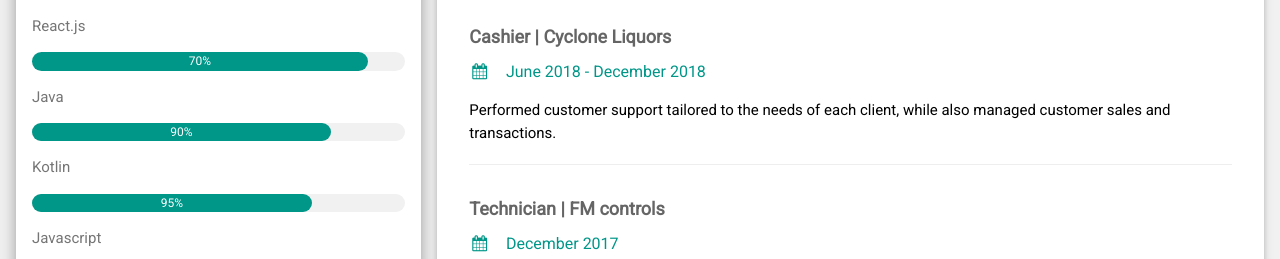
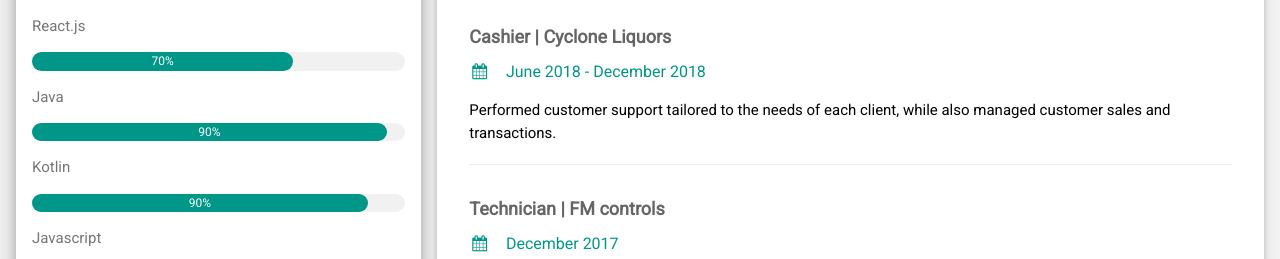
Before and after one commit to ImJustinTIme/ImJustinTime.github.io, a plain HTML site: page index.html in a window 1280 px wide. Shown: the part 541-800 px from the top of the page. Drawn offline with nearby package versions, Linux system fonts and the light colour scheme.

Commit message:
some more mistake fxing

```diff
--- a/index.html
+++ b/index.html
@@ -83,7 +83,7 @@
               <div class="w3-light-grey w3-round-xlarge w3-small">
                 <div
                   class="w3-container w3-center w3-round-xlarge w3-teal"
-                  style="width:90%"
+                  style="width:70%"
                 >
                   70%
                 </div>
@@ -92,7 +92,7 @@
               <div class="w3-light-grey w3-round-xlarge w3-small">
                 <div
                   class="w3-container w3-center w3-round-xlarge w3-teal"
-                  style="width:80%"
+                  style="width:95%"
                 >
                   <div class="w3-center w3-text-white">90%</div>
                 </div>
@@ -101,9 +101,9 @@
               <div class="w3-light-grey w3-round-xlarge w3-small">
                 <div
                   class="w3-container w3-center w3-round-xlarge w3-teal"
-                  style="width:75%"
+                  style="width:90%"
                 >
-                  95%
+                  90%
                 </div>
               </div>
               <p>Javascript</p>
```
